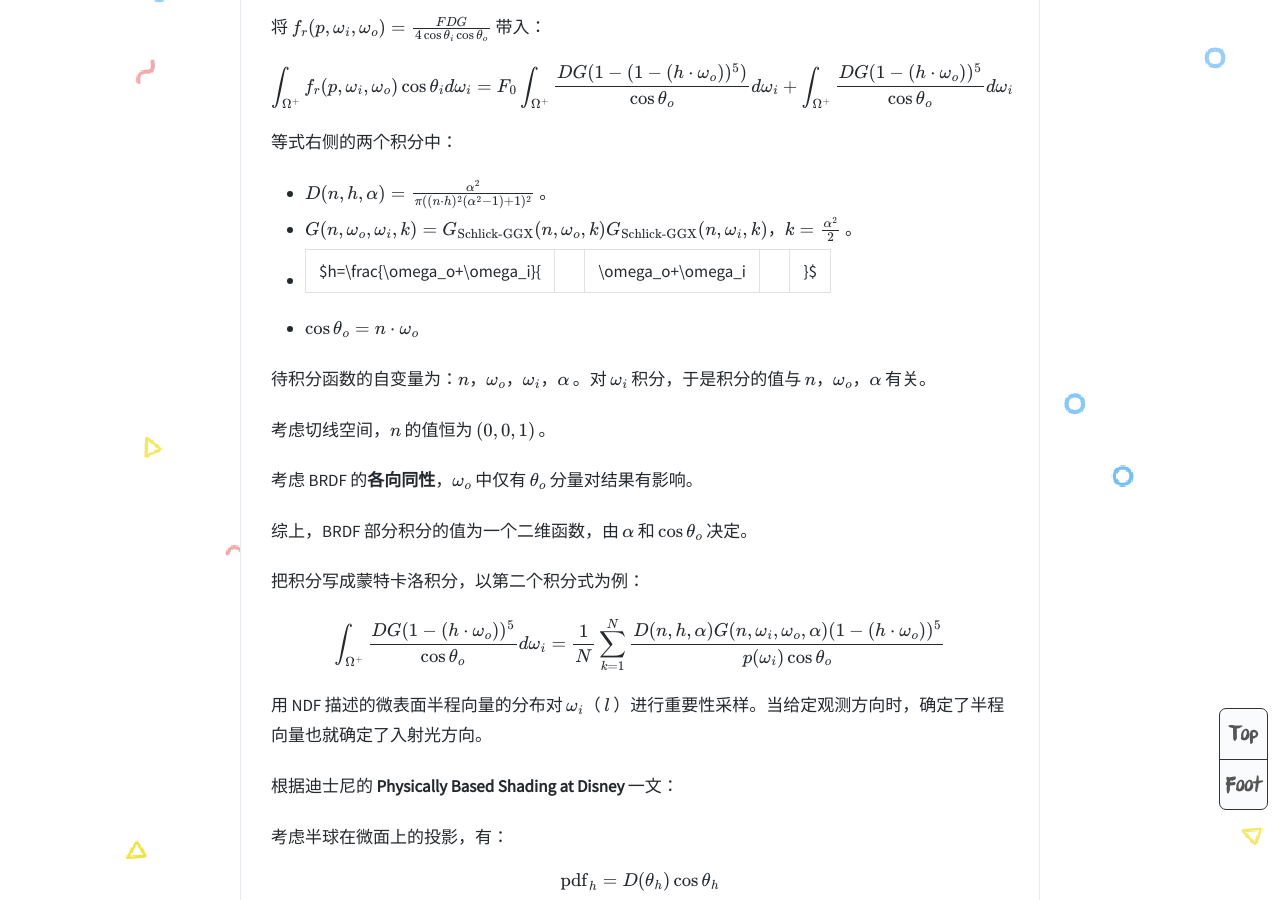
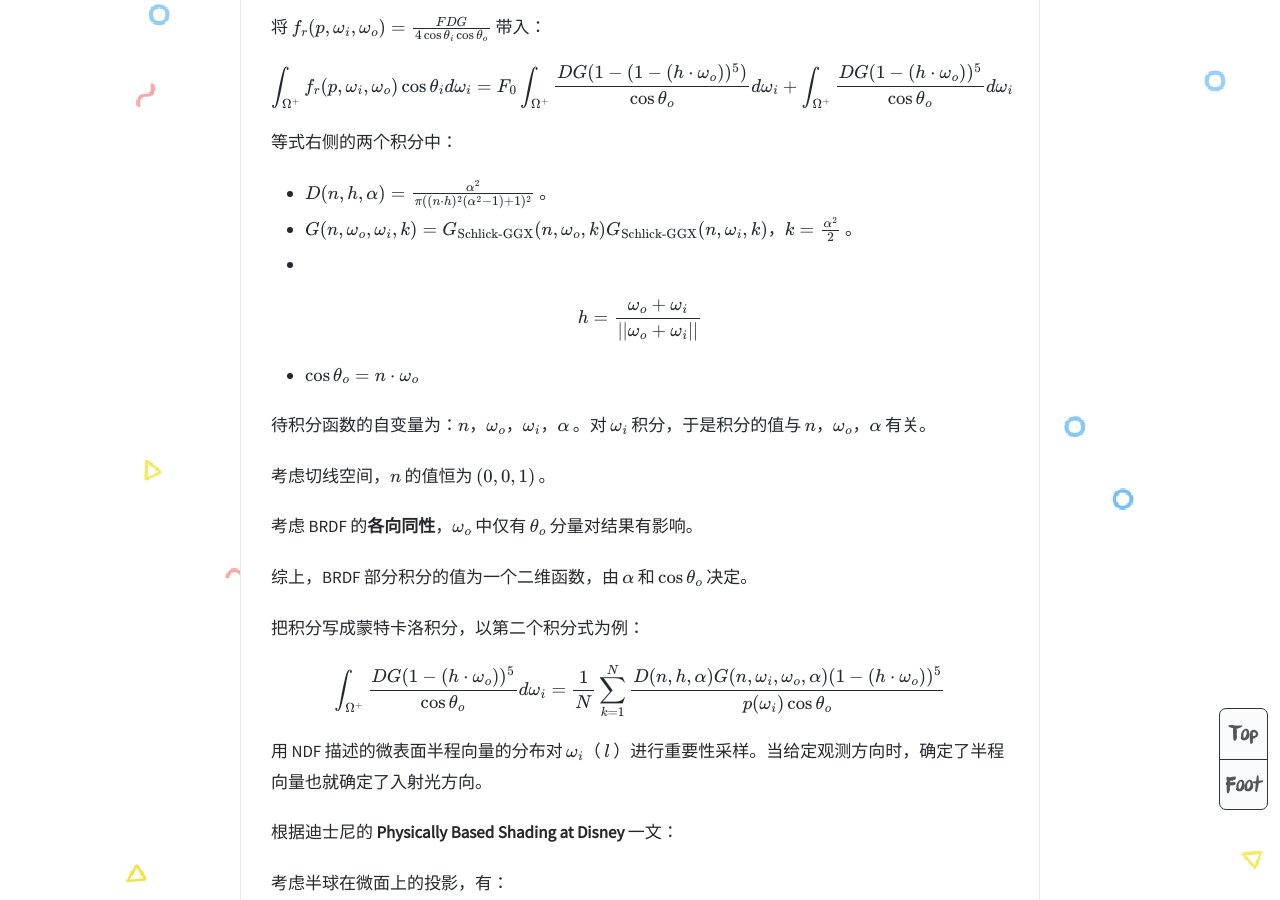
Before and after one commit to hyperang/hyperang.github.io, a Jekyll site: the page built from _posts/2022-01-05-ibl.md, in a window 1280 px wide and 900 px high, scrolled down 11336 px. Built offline with Jekyll 4.4.1, drawn with Linux system fonts in a browser that asks for light colours; formulas are drawn with MathJax 3; comment, search, counter and statistics services are not loaded.

Commit message:
typesetting

```diff
--- a/_posts/2022-01-05-ibl.md
+++ b/_posts/2022-01-05-ibl.md
@@ -474,7 +474,10 @@ $$
 - $D(n,h,\alpha)=\frac{\alpha^2}{\pi((n\cdot h)^2(\alpha^2-1)+1)^2}$ 。
 - $G(n,\omega_o,\omega_i,k)=G_{\text{Schlick-GGX}}(n,\omega_o,k)G_{\text{Schlick-GGX}}(n,\omega_i,k)$，$k=\frac{\alpha^2}{2}$ 。
 -
-$h=\frac{\omega_o+\omega_i}{||\omega_o+\omega_i||}$
+
+$$
+h=\frac{\omega_o+\omega_i}{||\omega_o+\omega_i||}
+$$
 
 - $\cos\theta_o=n\cdot\omega_o$
 
```
